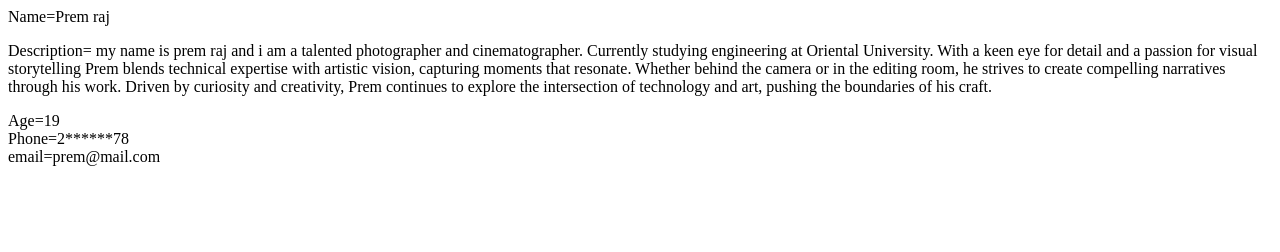
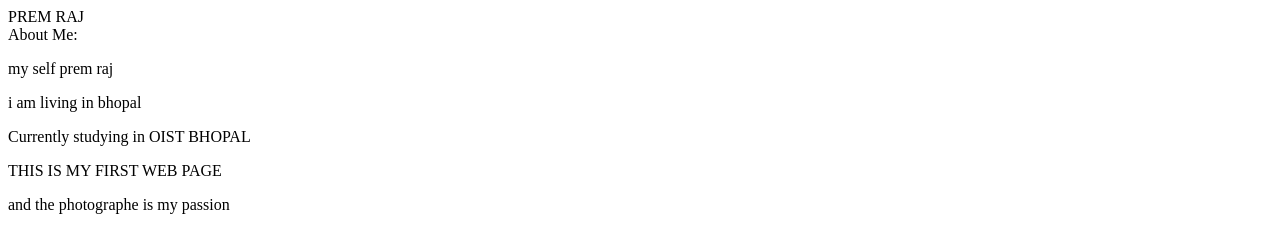
Before and after one commit to WMB3-16092024/PREM_RAJ_B3, a plain HTML site: page index.html in a window 1280 px wide. Drawn offline with Linux system fonts and the light colour scheme.

```diff
--- a/index.html
+++ b/index.html
@@ -4,24 +4,31 @@
     <meta charset="UTF-8">
     <meta name="viewport" content="width=device-width, initial-scale=1.0">
     <title>MY FIRST PAGE</title>
-    <style>
-
-    </style>
 </head>
 <body>
-    <div></dIV>
-    <div>Name=Prem raj</div>
-    <p>Description=
-        my name is prem raj and i am a talented photographer and cinematographer.
-        Currently studying engineering at Oriental University.
-        With a keen eye for detail and a passion for visual storytelling
-        Prem blends technical expertise with artistic vision, capturing moments that resonate.
-        Whether behind the camera or in the editing room, he strives to create compelling narratives through his work.
-        Driven by curiosity and creativity, Prem continues to explore the intersection of technology and art,
-        pushing the boundaries of his craft.
-        </p>
-        <div> Age=19</div>
-        <div> Phone=2******78</div>
-        <div> email=prem@mail.com</div>
+    <div class ="name" >
+        PREM RAJ
+    </div>
+<div class="Description">
+    <span class="Description-label">About Me:</span>
+    <p class="description">
+        my self prem raj
+    </p>
+    <p class="description">
+        i am living in  bhopal
+    </p>
+    <p class="description">
+        Currently studying in OIST BHOPAL
+    </p>
+    <p class="description">
+        THIS IS MY FIRST WEB PAGE
+    </p>
+    <p class="description">
+        and the photographe is my passion
+    </p>
+
+
+</div>
+
 </body>
 </html>
```
Also changed, not shown: PROFILE.HTML (deleted, +0 -34 lines).
